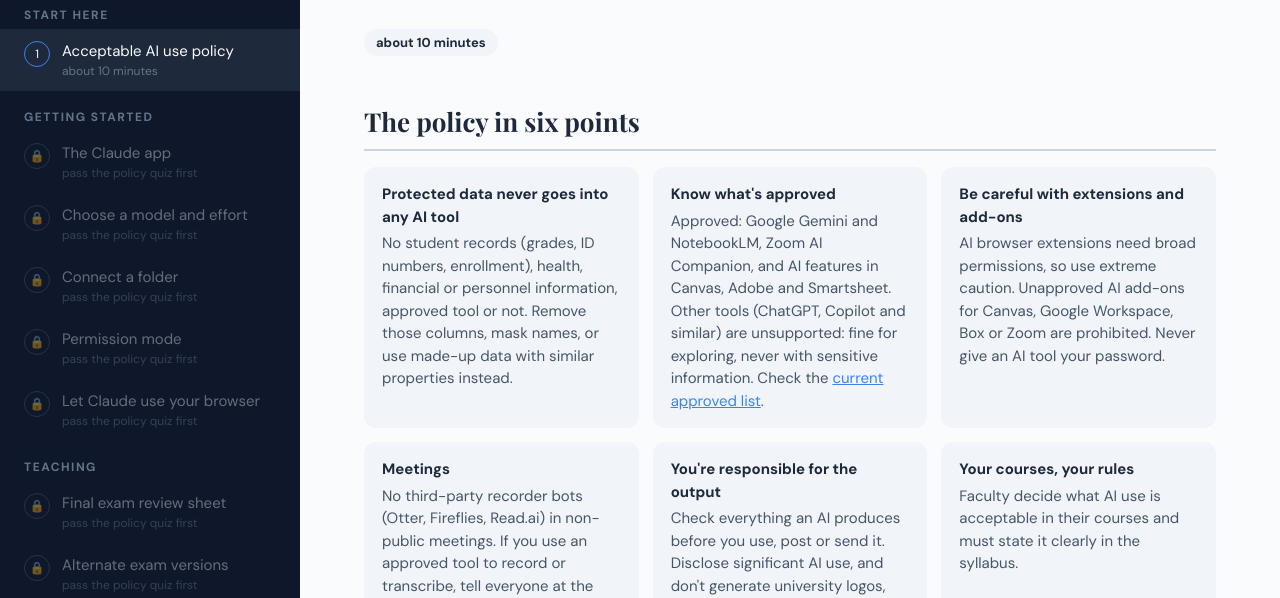
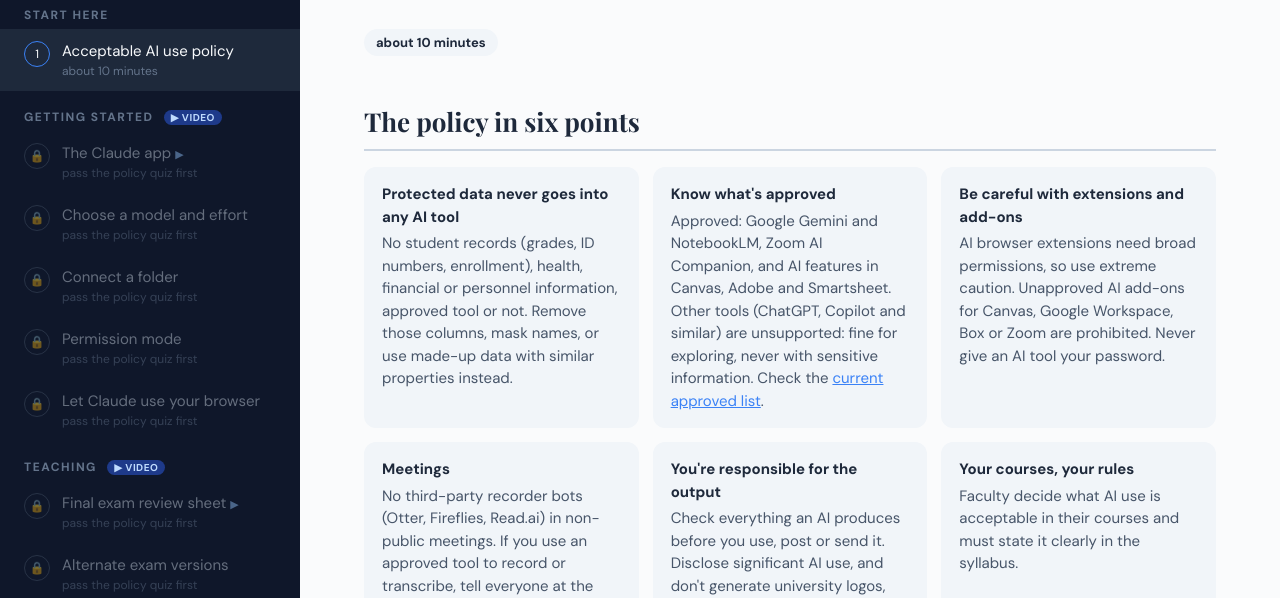
Before and after one commit to paulsavala/nsci-ai-faculty-fellows, a plain HTML site: page claude-desktop-tasks/index.html in a window 1280 px wide. Shown: the part 202-800 px from the top of the page. Drawn offline with nearby package versions, Linux system fonts and the light colour scheme.

Commit message:
Add walkthrough videos for five tasks
The Claude app, final exam review sheet, poster from a paper, data
analysis, and course website.

Co-Authored-By: Claude Opus 5.5 <noreply@anthropic.com>
Claude-Session: https://claude.ai/code/session_019EM8eutg4Wwj9UP9eLpeqo

```diff
--- a/claude-desktop-tasks/index.html
+++ b/claude-desktop-tasks/index.html
@@ -330,7 +330,8 @@ window.TASKS = {
               "alt": "The message box with Project or folder, model, effort and permission controls",
               "text": "Before you start a task, glance at these. <b>Project or folder</b> chooses which folder Claude can work in. <b>Opus 5.5 Medium</b> is the model and how hard it thinks. <b>Auto</b> (or Manual) controls how often Claude stops to ask your permission. Each one has its own page in this section."
             }
-          ]
+          ],
+          "youtubeId": "uER16oUi9gg"
         },
         {
           "id": "model-effort",
@@ -482,7 +483,8 @@ window.TASKS = {
               "A version for a review session",
               "Turn the review sheet into 10 slides for an in-class review session, with one practice problem per slide and the solution on the following slide."
             ]
-          ]
+          ],
+          "youtubeId": "_pcu74daAi0"
         },
         {
           "id": "alt-exam",
@@ -662,7 +664,8 @@ window.TASKS = {
               "Other places to host it",
               "If you'd rather host it yourself, ask: \"Save the website as files in my folder so I can upload them to Google Sites or my university web space.\""
             ]
-          ]
+          ],
+          "youtubeId": "71UIgjSkwag"
         },
         {
           "id": "syllabus",
@@ -981,7 +984,8 @@ window.TASKS = {
               "Play the skeptical reviewer",
               "Act as a skeptical reviewer of this analysis. What are the three biggest weaknesses, and how would you address each one?"
             ]
-          ]
+          ],
+          "youtubeId": "_VpXFyka44g"
         },
         {
           "id": "grant-check",
@@ -1201,7 +1205,8 @@ window.TASKS = {
               "Notes for a student presenter",
               "Write speaker notes a student could use to present this, including likely audience questions and short answers."
             ]
-          ]
+          ],
+          "youtubeId": "dH3Vzmf_mLw"
         },
         {
           "id": "paper-library",
```
